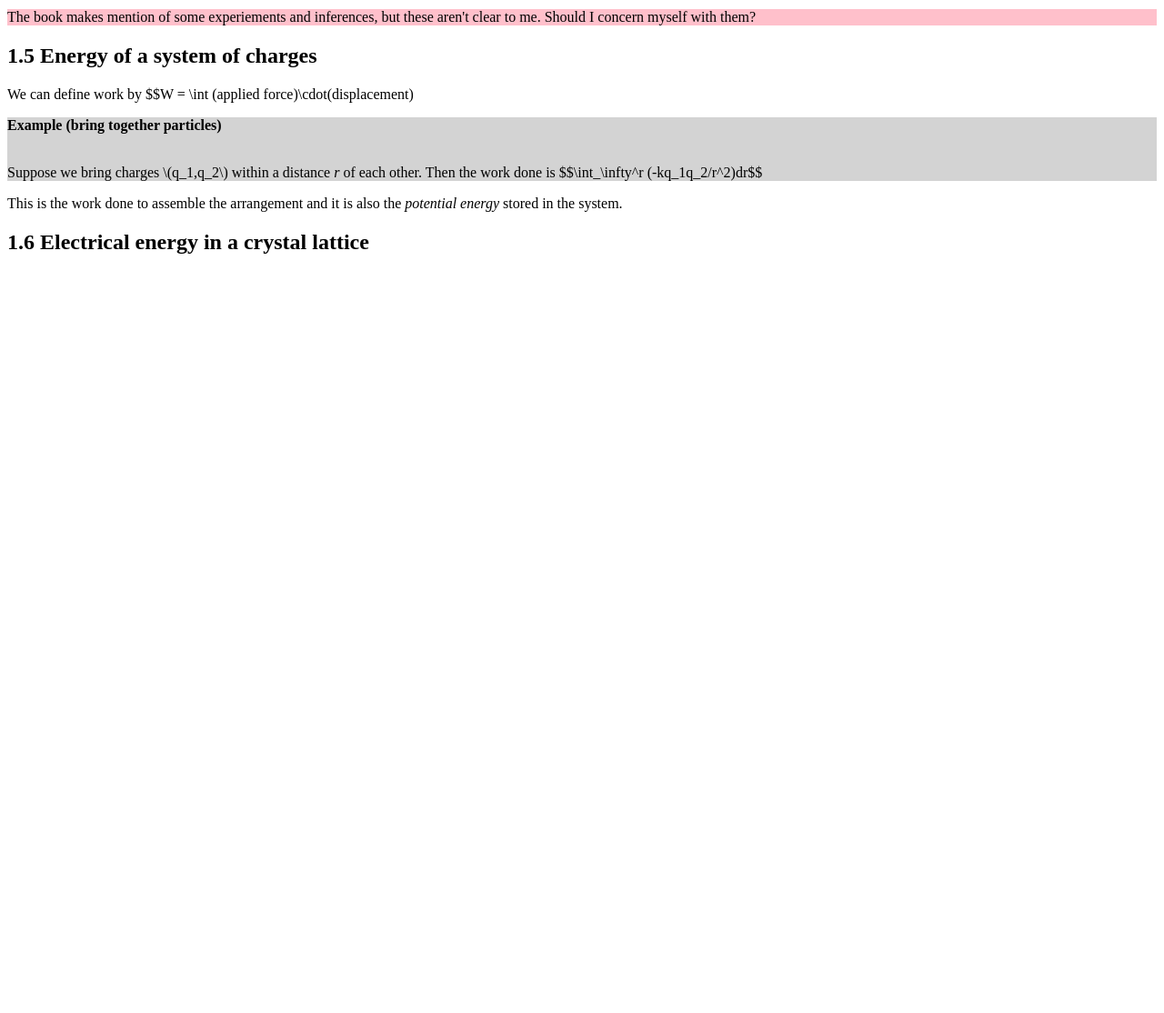
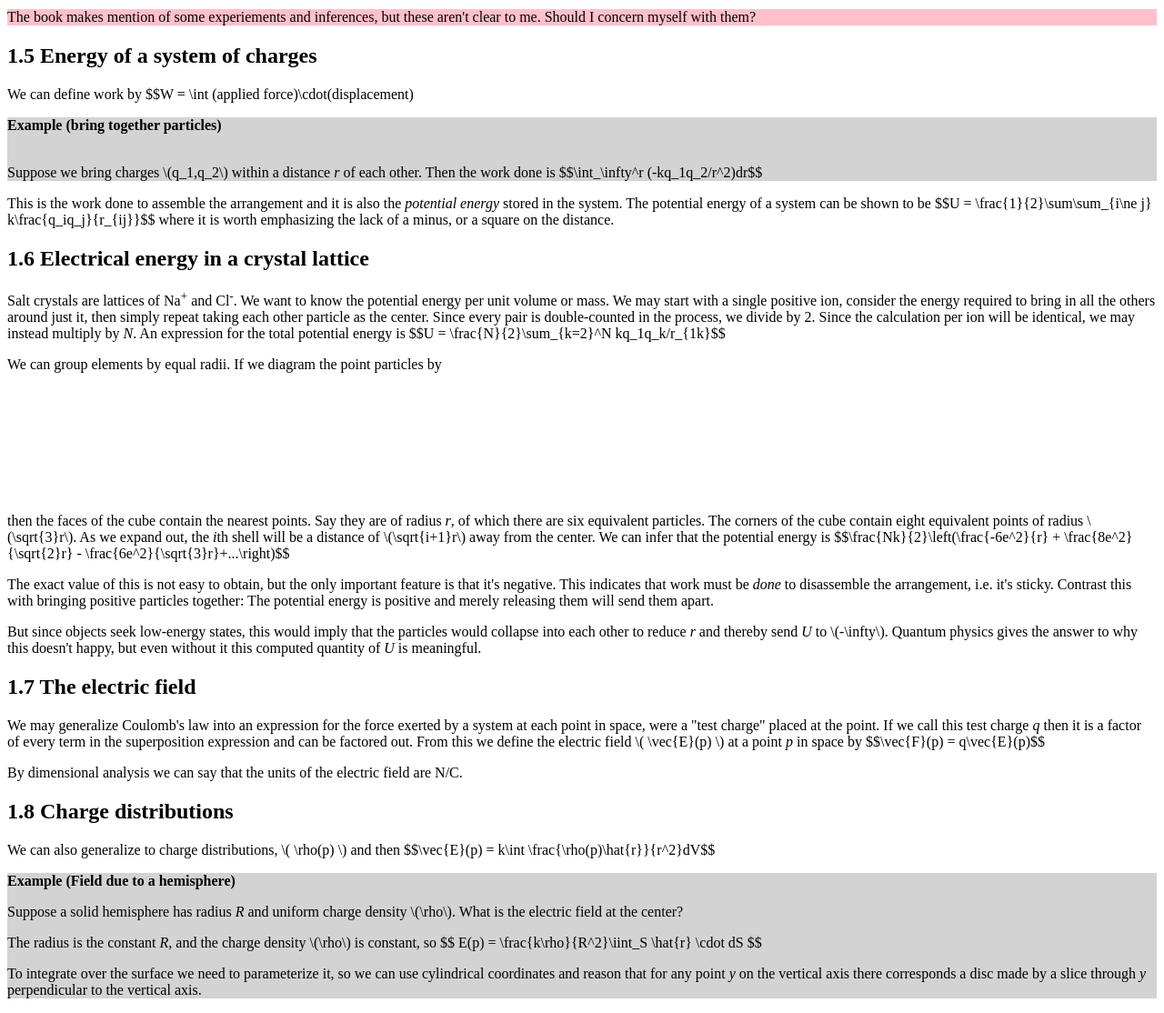
Before and after one commit to axiomtutor/una, a plain HTML site: page html/notes/purcell_E_n_M/ch1.html in a window 1280 px wide. Shown: the part 881-1995 px from the top of the page at 91% size. Before the commit the page ends 1181 px from the top, so only its background shows below. Drawn offline with Linux system fonts and the light colour scheme.

Commit message:
more Purcell

```diff
--- a/html/notes/purcell_E_n_M/ch1.html
+++ b/html/notes/purcell_E_n_M/ch1.html
@@ -111,9 +111,64 @@
     </div>
 
     <p>
-      This is the work done to assemble the arrangement and it is also the <i>potential energy</i> stored in the system.
+      This is the work done to assemble the arrangement and it is also the <i>potential energy</i> stored in the system.  The potential energy of a system can be shown to be
+
+      $$U = \frac{1}{2}\sum\sum_{i\ne j} k\frac{q_iq_j}{r_{ij}}$$
+
+      where it is worth emphasizing the lack of a minus, or a square on the distance.
     </p>
     <h2>1.6 Electrical energy in a crystal lattice</h2>
+    <p>
+      Salt crystals are lattices of Na<sup>+</sup> and Cl<sup>-</sup>.  We want to know the potential energy per unit volume or mass.  We may start with a single positive ion, consider the energy required to bring in all the others around just it, then simply repeat taking each other particle as the center.  Since every pair is double-counted in the process, we divide by 2.  Since the calculation per ion will be identical, we may instead multiply by <i>N</i>.  An expression for the total potential energy is
+
+      $$U = \frac{N}{2}\sum_{k=2}^N kq_1q_k/r_{1k}$$
+    </p>
+    <p>
+      We can group elements by equal radii.  If we diagram the point particles by <br>
+
+      <canvas id="crystal" width="150" height="150"></canvas> <br>
+
+      then the faces of the cube contain the nearest points.  Say they are of radius <i>r</i>, of which there are six equivalent particles.  The corners of the cube contain eight equivalent points of radius \(\sqrt{3}r\).  As we expand out, the <i>i</i>th shell will be a distance of \(\sqrt{i+1}r\) away from the center.  We can infer that the potential energy is
+
+      $$\frac{Nk}{2}\left(\frac{-6e^2}{r} + \frac{8e^2}{\sqrt{2}r} - \frac{6e^2}{\sqrt{3}r}+...\right)$$
+    </p>
+    <p>
+      The exact value of this is not easy to obtain, but the only important feature is that it's negative.  This indicates that work must be <i>done</i> to disassemble the arrangement, i.e. it's sticky.  Contrast this with bringing positive particles together:  The potential energy is positive and merely releasing them will send them apart.
+    </p>
+    <p>
+      But since objects seek low-energy states, this would imply that the particles would collapse into each other to reduce <i>r</i> and thereby send <i>U</i> to \(-\infty\).  Quantum physics gives the answer to why this doesn't happy, but even without it this computed quantity of <i>U</i> is meaningful.
+    </p>
+
+    <h2>1.7 The electric field</h2>
+
+    <p>
+      We may generalize Coulomb's law into an expression for the force exerted by a system at each point in space, were a "test charge" placed at the point.  If we call this test charge <i>q</i> then it is a factor of every term in the superposition expression and can be factored out.  From this we define the electric field \( \vec{E}(p) \) at a point <i>p</i> in space by
+
+      $$\vec{F}(p) = q\vec{E}(p)$$
+    </p>
+    <p>
+      By dimensional analysis we can say that the units of the electric field are N/C.
+    </p>
+    <h2>1.8 Charge distributions</h2>
+    <p>
+      We can also generalize to charge distributions, \( \rho(p) \) and then
+
+      $$\vec{E}(p) = k\int \frac{\rho(p)\hat{r}}{r^2}dV$$
+    </p>
+    <div class="example">
+      <b>Example (Field due to a hemisphere)</b>
+      <p>
+        Suppose a solid hemisphere has radius <i>R</i> and uniform charge density \(\rho\).  What is the electric field at the center?
+      </p>
+      <p>
+        The radius is the constant <i>R</i>, and the charge density \(\rho\) is constant, so
+
+        $$ E(p) = \frac{k\rho}{R^2}\iint_S \hat{r} \cdot dS $$
+      </p>
+      <p>
+        To integrate over the surface we need to parameterize it, so we can use cylindrical coordinates and reason that for any point <i>y</i> on the vertical axis there corresponds a disc made by a slice through <i>y</i> perpendicular to the vertical axis.
+      </p>
+    </div>
 
 
 
@@ -127,15 +182,6 @@
 
 
 
-
-
-
-
-
-
-
-
-
-
+    <script type="text/javascript" src="ch1.js"></script>
   </body>
 </html>
```
